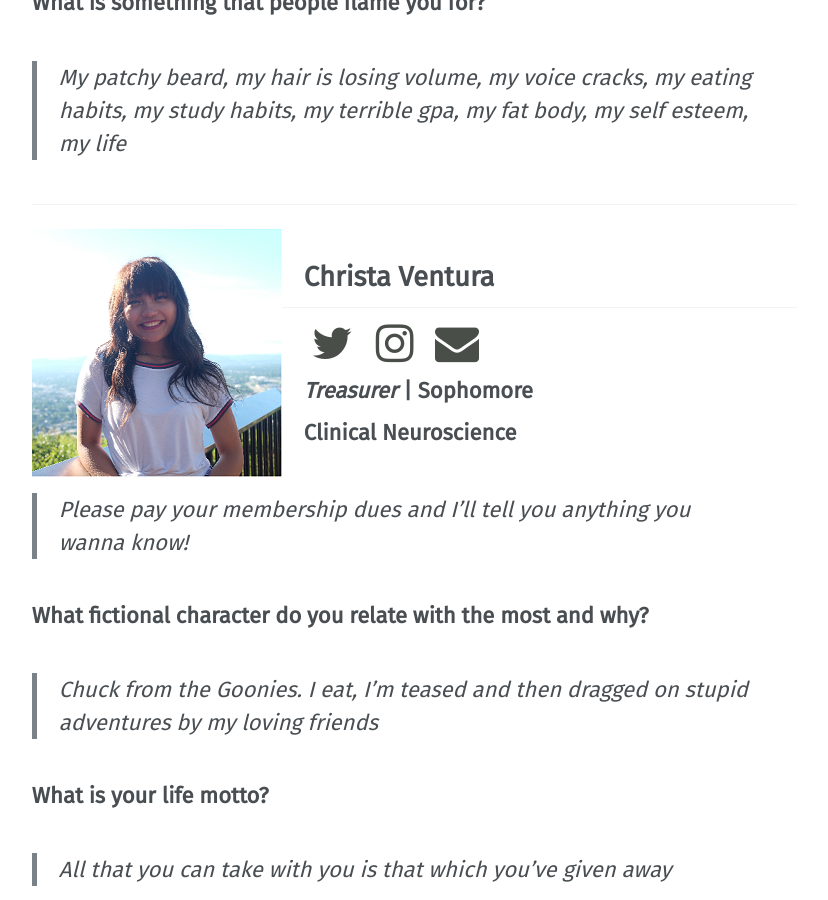
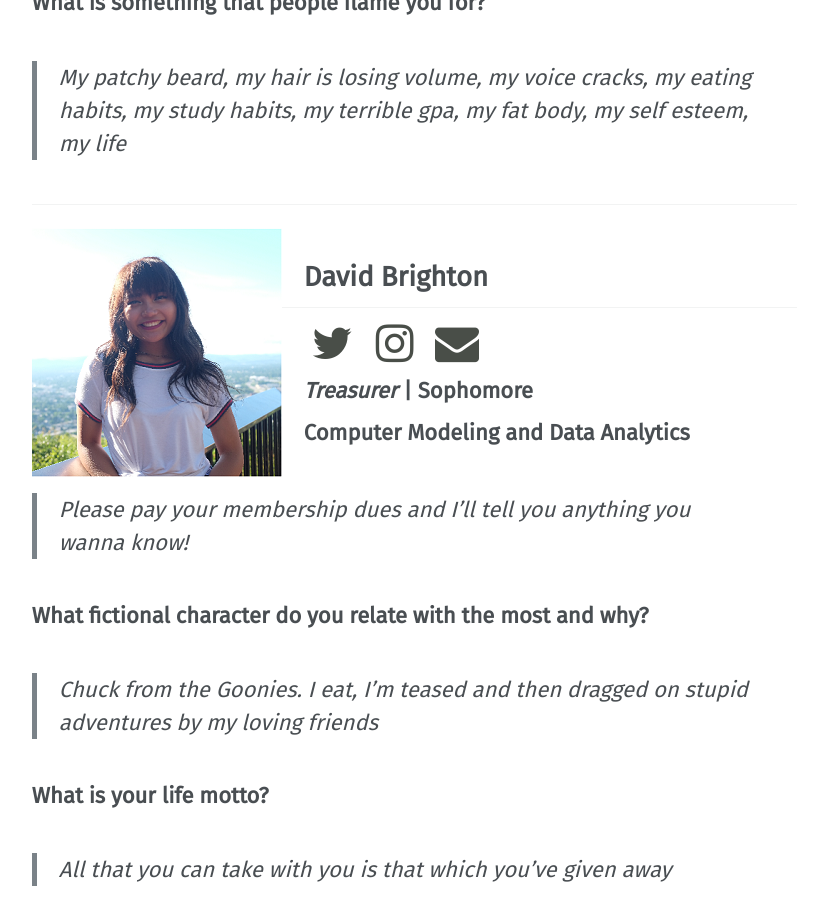
Before and after one commit to vtfasa/vtfasa.github.io, a Jekyll site: the page built from _pages/officers/eboard.md, in a window 1280 px wide and 900 px high, scrolled down 3806 px. Shown: the whole window, without its empty margins (252-1080 px from the left). Built offline with Jekyll 4.4.1, drawn with Linux system fonts in a browser that asks for light colours; some web fonts are replaced.

Commit message:
Update eboard.md

```diff
--- a/_pages/officers/eboard.md
+++ b/_pages/officers/eboard.md
@@ -110,12 +110,12 @@ permalink: /officers/eboard/
 ---
 
 ![image-left]({{ "/assets/images/officers/small/christa.png" | absolute_url }}){: .align-left}
-## Christa Ventura
+## David Brighton
 <p style="margin-bottom: 0.45em; padding: 0"><a href="https://twitter.com/elliotfi" style="color: #494e48"><i class="fa fa-2x fa-fw fa-twitter"></i></a>
-<a href="https://www.instagram.com/elliotfi/" style="margin: 0; padding: 0"><i class="fa fa-2x fa-fw fa-instagram" style="color: #494e48"></i></a>
+<a href="https://www.instagram.com/davidbright0n/" style="margin: 0; padding: 0"><i class="fa fa-2x fa-fw fa-instagram" style="color: #494e48"></i></a>
 <a href="mailto:vchris@vt.edu" style="margin: 0; padding: 0"><i class="fa fa-2x fa-fw fa-envelope" style="color: #494e48"></i></a></p>
 <h3 style="margin-top: 0"><em>Treasurer</em> | Sophomore</h3>
-**Clinical Neuroscience**
+**Computer Modeling and Data Analytics**
 
 > Please pay your membership dues and I'll tell you anything you wanna know!
 
```
